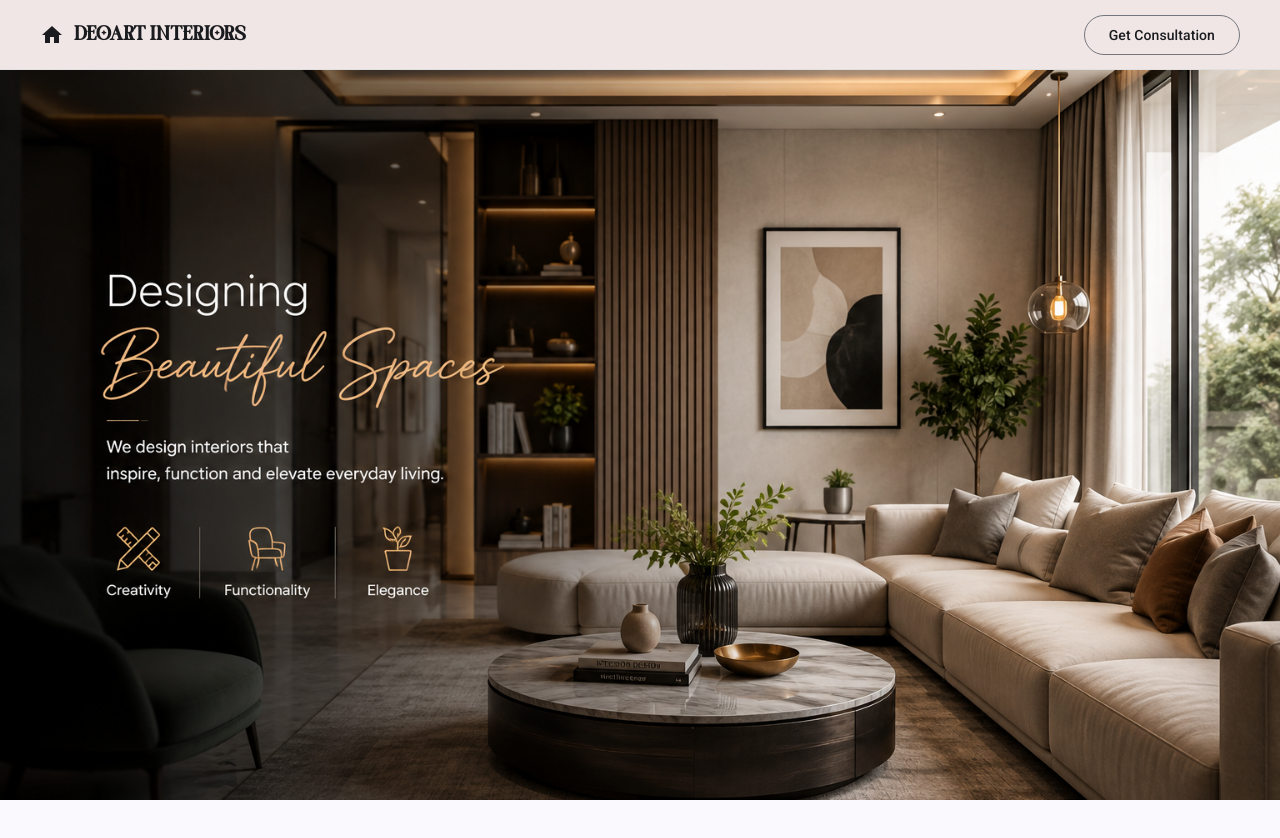
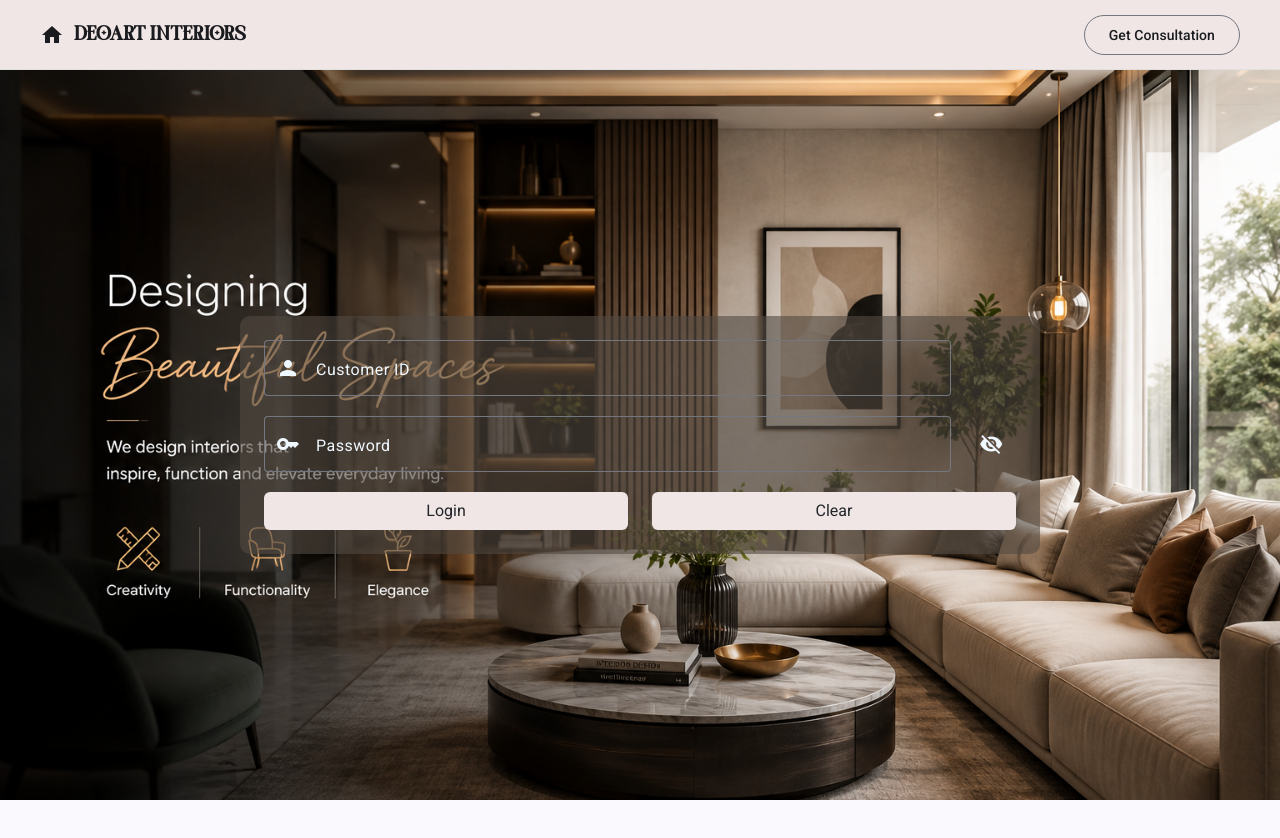
Before and after one commit to prathameshdeogharkar98-ops/DAIS_NG, an Angular app: page /login in a window 1280 px wide. Shown: the top 838 px of the page. Built offline with nearby package versions, Linux system fonts and the light colour scheme.

Commit message:
Added Bootstrap, 70 percent Login Component completed, Footer is pending

```diff
--- a/angular.json
+++ b/angular.json
@@ -37,6 +37,7 @@
               }
             ],
             "styles": [
+              "node_modules/bootstrap/dist/css/bootstrap.min.css",
               "src/styles.scss"
             ]
           },
@@ -95,6 +96,7 @@
               }
             ],
             "styles": [
+              "node_modules/bootstrap/dist/css/bootstrap.min.css",
               "src/styles.scss"
             ]
           }
--- a/package.json
+++ b/package.json
@@ -30,6 +30,7 @@
     "@angular/material": "^20.2.14",
     "@angular/platform-browser": "^20.3.0",
     "@angular/router": "^20.3.0",
+    "bootstrap": "^5.3.8",
     "rxjs": "~7.8.0",
     "tslib": "^2.3.0",
     "zone.js": "~0.15.0"
--- a/src/app/features/login/components/login/login.html
+++ b/src/app/features/login/components/login/login.html
@@ -1,7 +1,58 @@
 <div class="login-container">
-    <div class="login-background">
+    <div class="login-background login-center">
         <div class="login-card">
             <!-- Login form -->
+            <div class="row">
+                <div class="col-md-11">
+                    <mat-form-field appearance="outline" class="full-width">
+
+                        <mat-label class="icon-label">Customer ID</mat-label>
+
+                        <input matInput type="text" class="w-100" placeholder="Enter your Customer ID">
+
+                        <mat-icon class="icon-label" matPrefix>person</mat-icon>
+
+                    </mat-form-field>
+                </div>
+            </div>
+
+            <div class="row">
+                <div class="col-md-11">
+                    <mat-form-field appearance="outline" class="full-width">
+
+                        <mat-label class="icon-label">Password</mat-label>
+
+                        <input matInput  [type]="passwordVisible ? 'password' : 'text'" class="w-100" placeholder="Enter your Password">
+
+                        <mat-icon class="icon-label" matPrefix>key</mat-icon>
+
+                    </mat-form-field>
+                </div>
+                <div class="col-md-1 p-3">
+                    <div class="" *ngIf="!passwordVisible">
+                        <mat-icon class="icon-label" matPrefix (click)="passwordVisiblity()">visibility</mat-icon>
+                    </div>
+                    <div class=""  *ngIf="passwordVisible">
+                        <mat-icon class="icon-label" matPrefix (click)="passwordVisiblity()">visibility_off</mat-icon>
+                    </div>
+
+                </div>
+            </div>
+
+            <div class="row">
+                <div class="col-md-6">
+                    <button type="button" class="btn w-100 button-color">
+                        Login
+                    </button>
+                </div>
+                <div class="col-md-6">
+                    <button type="button" class="btn w-100 button-color">
+                        Clear
+                    </button>
+                </div>
+
+            </div>
+
         </div>
     </div>
 </div>
--- a/src/app/features/login/components/login/login.scss
+++ b/src/app/features/login/components/login/login.scss
@@ -4,3 +4,39 @@
 
   box-sizing: border-box;
 }
+
+.login-center {
+  display: flex;
+  justify-content: center;
+  align-items: center;
+}
+
+.login-card {
+  width: 800px;
+  padding: 24px;
+  box-sizing: border-box;
+  background-color: rgb(82, 74, 65, 0.6);
+  border-radius: 10px;
+
+}
+
+.login-card input {
+  color: white;
+}
+
+.login-card input::placeholder {
+  color: rgba(255, 255, 255, 0.9);
+}
+
+.full-width {
+  display: block;
+  width: 100%;
+}
+
+.icon-label {
+  color: aliceblue;
+}
+
+.button-color{
+  background-color: #f0e6e5;
+}
--- a/src/app/features/login/components/login/login.ts
+++ b/src/app/features/login/components/login/login.ts
@@ -1,4 +1,4 @@
-import { Component } from '@angular/core';
+import { Component, OnInit } from '@angular/core';
 
 @Component({
   selector: 'app-login',
@@ -6,6 +6,22 @@ import { Component } from '@angular/core';
   templateUrl: './login.html',
   styleUrl: './login.scss',
 })
-export class Login {
+export class Login implements OnInit {
+
+  passwordVisible: boolean = true;
+  inputType = "Password"
+
+  constructor() {
+
+  }
+
+  ngOnInit(): void {
+  }
+
+  passwordVisiblity() {
+    console.log("Value of passwordVisiblity",this.passwordVisiblity);
+
+    this.passwordVisible = !this.passwordVisible
+  }
 
 }
--- a/src/app/features/login/login-module.ts
+++ b/src/app/features/login/login-module.ts
@@ -1,6 +1,7 @@
 import { NgModule } from '@angular/core';
 import { CommonModule } from '@angular/common';
 import { Login } from './components/login/login';
+import { MaterialModule } from '../../material-module';
 
 
 
@@ -9,7 +10,8 @@ import { Login } from './components/login/login';
     Login
   ],
   imports: [
-    CommonModule
+    CommonModule,
+    MaterialModule
   ],
   exports: [
     Login
```
Also changed, not shown: src/styles.scss (line endings or trailing spaces).
